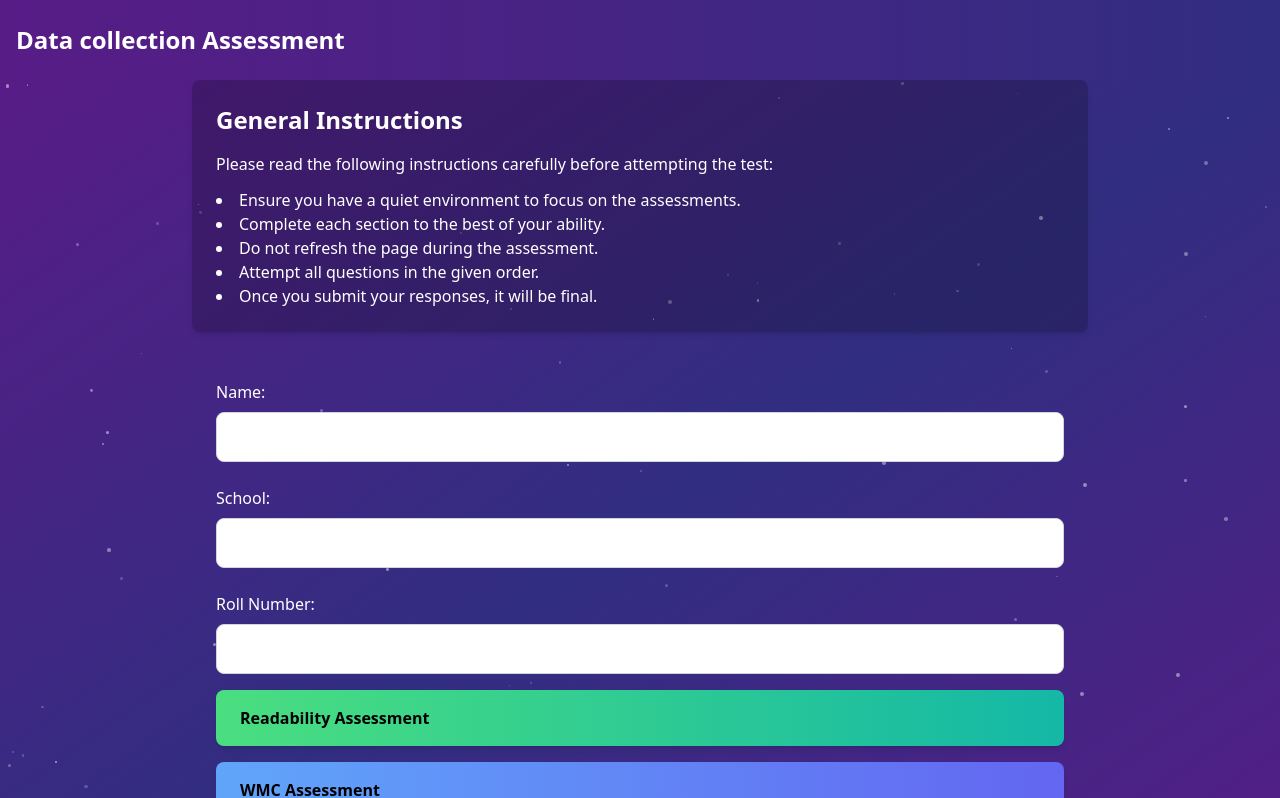
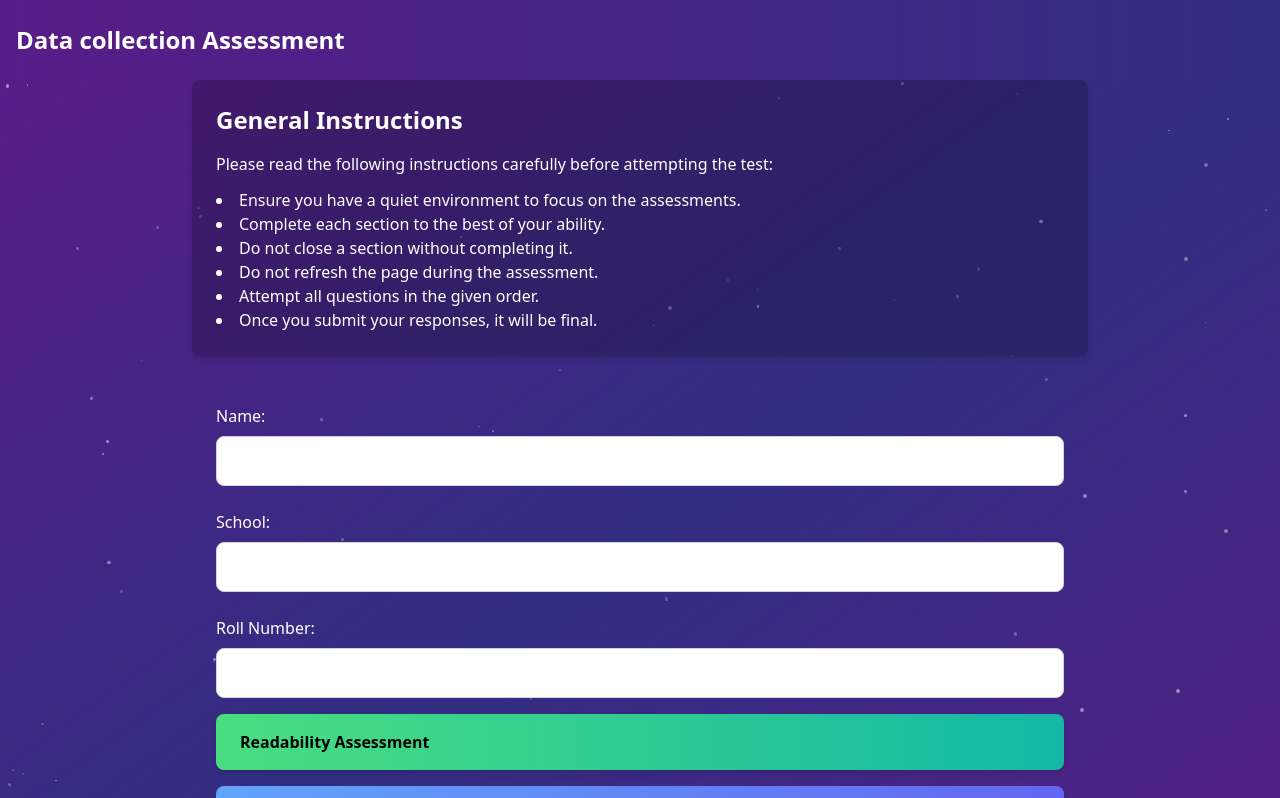
Before and after one commit to saliaku/project_website, a React (Create React App) app in the folder frontend/: page /survey in a window 1280 px wide. Shown: the top 798 px of the page. Built offline with nearby package versions, Linux system fonts and the light colour scheme.

Commit message:
new alert created

```diff
--- a/frontend/src/pages/SurveyPage.js
+++ b/frontend/src/pages/SurveyPage.js
@@ -27,6 +27,11 @@ const SurveyPage = () => {
     if (!formData.name || !formData.school || !formData.rollNumber) {
         alert('Please fill in all details & attempt the tests.');
         return;
+    }
+
+    if (!completedTests.readability || !completedTests.wmc || !completedTests.ip) {
+      alert('Please complete all assessments (Readability, WMC, and IP) before submitting.');
+      return;
     }
 
     try {
@@ -156,6 +161,7 @@ const SurveyPage = () => {
   <ul className="list-disc list-inside text-white">
     <li>Ensure you have a quiet environment to focus on the assessments.</li>
     <li>Complete each section to the best of your ability.</li>
+    <li>Do not close a section without completing it.</li>
     <li>Do not refresh the page during the assessment.</li>
     <li>Attempt all questions in the given order.</li>
     <li>Once you submit your responses, it will be final.</li>
```
